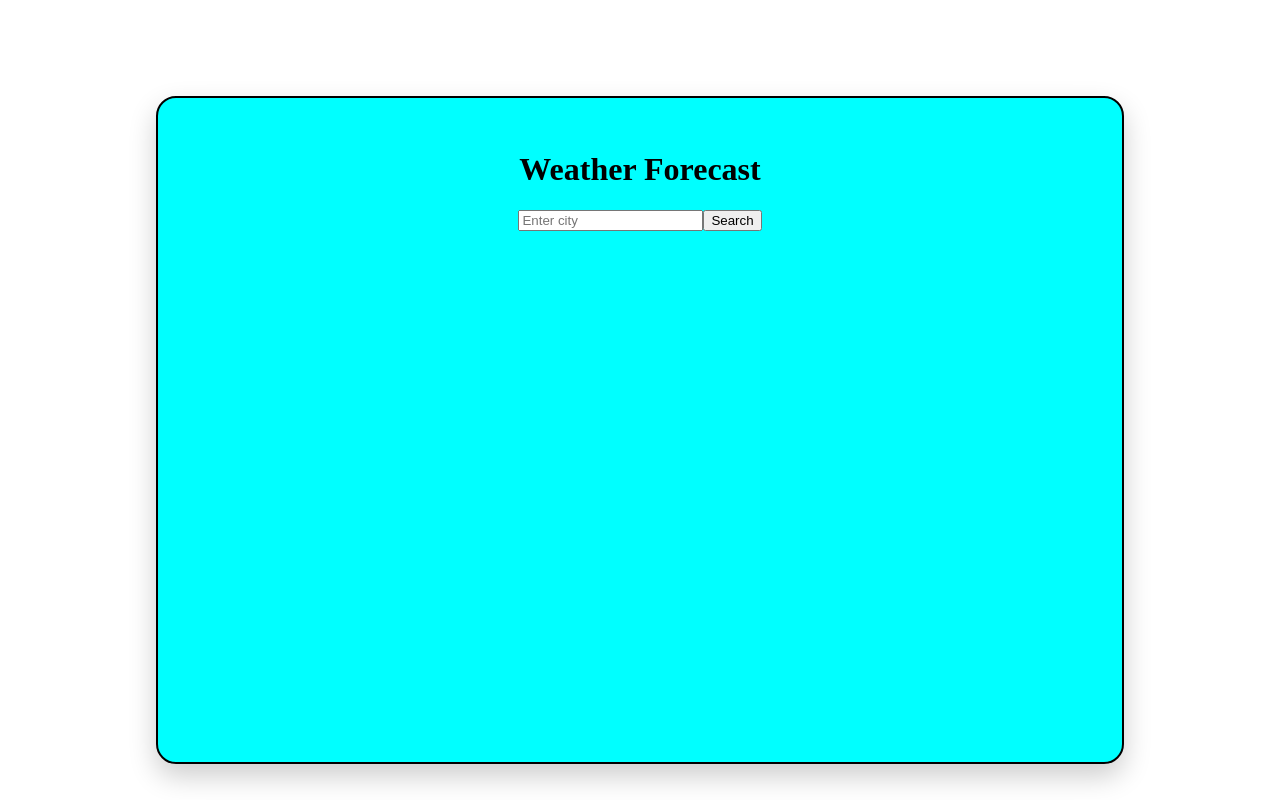
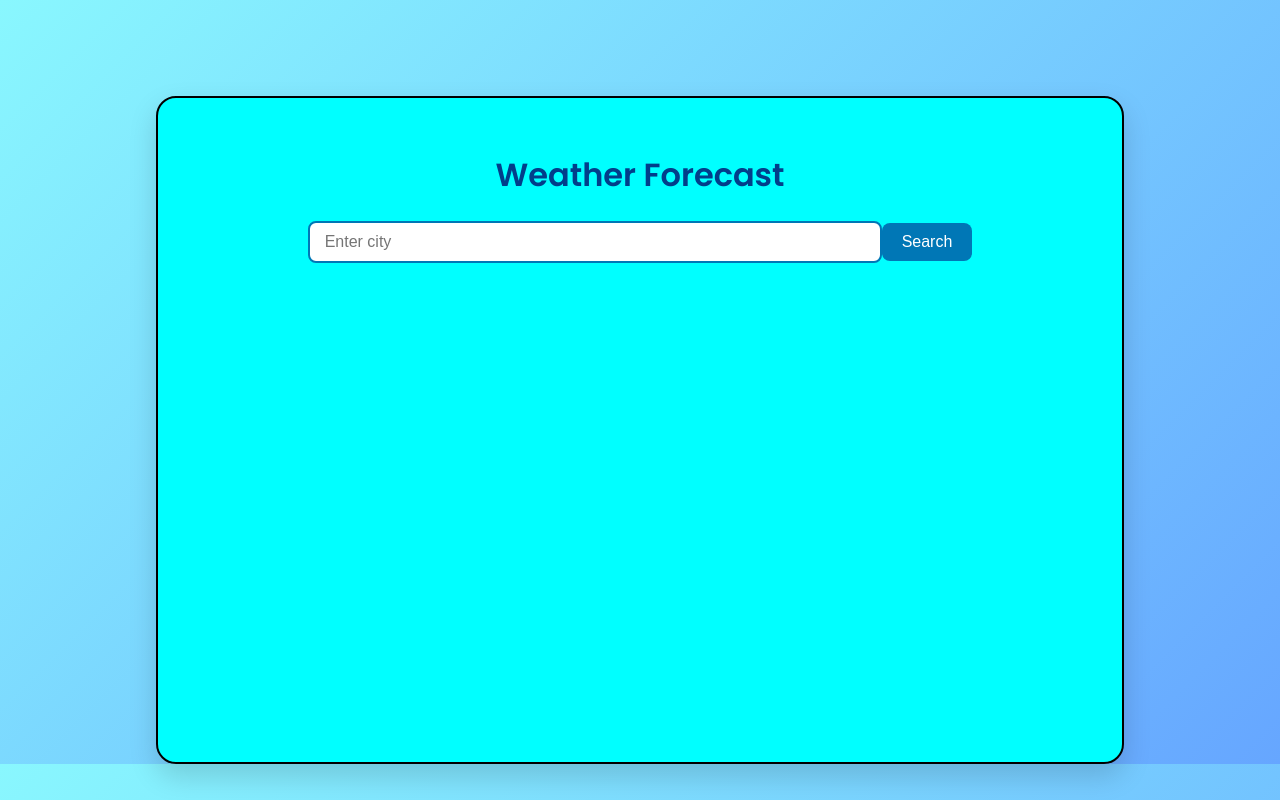
Before and after one commit to adityakankal2004/Weather_App, a website: page index.html in a window 1280 px wide. Drawn offline with Linux system fonts and the light colour scheme.

Commit message:
final commit

```diff
--- a/index.html
+++ b/index.html
@@ -9,7 +9,7 @@
 <body>
     <div id="big-card">
         <div id="inner-element">
-            <h1 style="text-align: center;">Weather Forecast</h1>
+            <h1 >Weather Forecast</h1>
             <div id="main">
             <input type="text" placeholder="Enter city" id="city">
             <button id="search">Search</button>
--- a/script.js
+++ b/script.js
@@ -71,6 +71,15 @@ search.addEventListener("click", async()=>{
     lat_long.style.padding = "30px";
 
 
+    Temp.classList.add("info-box");
+    min_max.classList.add("info-box");
+    humidity.classList.add("info-box");
+    visibility.classList.add("info-box");
+    lat_long.classList.add("info-box");
+    results_2.classList.add("info-box");
+
+
+
     } catch (error){
          city_display.innerHTML = "Invalid City";
     }
--- a/style.css
+++ b/style.css
@@ -1,4 +1,14 @@
+@import url('https://fonts.googleapis.com/css2?family=Poppins:wght@400;600&display=swap');
+
+
+body{
+    font-family: "Poppins",sans-serif;
+    background: linear-gradient(135deg, #89f7fe, #66a6ff);
+    margin:0;
+    padding:0;
+}
 #big-card{
+  background: rgba(255, 255, 255, 0.15); /* glass effect */
   height:600px;
   width:900px;
   gap: 2rem;
@@ -8,9 +18,22 @@
   border:2px solid black;
   margin: auto;
   margin-top:6rem;
-  box-shadow: 0 12px 28px rgba(0, 0, 0, 0.2);
+  box-shadow: 0 12px 28px rgba(0, 0, 0, 0.15);
   background-color: aqua;
 }
+#big-card:hover {
+  box-shadow: 0 12px 28px rgba(0, 0, 0, 0.5);;
+
+
+}
+h1 {
+  text-align: center;
+  font-weight: 600;
+  color: #023e8a;
+
+}
+
+
 /* #city{
 
     display: block;
@@ -28,7 +51,35 @@
 }
 
 
+#search {
+  padding: 10px 20px;
+  background: #0077b6;
+  color: #fff;
+  border: none;
+  border-radius: 8px;
+  font-size: 16px;
+  cursor: pointer;
+  transition: 0.3s;
+}
+#search:hover {
+  background: #023e8a;
+}
 
+#city {
+  padding: 10px 15px;
+  border: 2px solid #0077b6;
+  border-radius: 8px;
+  outline: none;
+  font-size: 16px;
+  width: 60%;
+}
+/* City display */
+#city-display {
+  font-size: 24px;
+  font-weight: 600;
+  margin-top: 10px;
+  color: #333;
+}
 
 
 #container{
@@ -68,3 +119,11 @@
     display: flex;;
     justify-content: space-between;
 }
+
+.info-box {
+  border: 2px solid black;
+  border-radius: 10px;
+  padding: 20px;
+  text-align: center;
+  margin: 10px;
+}
```
